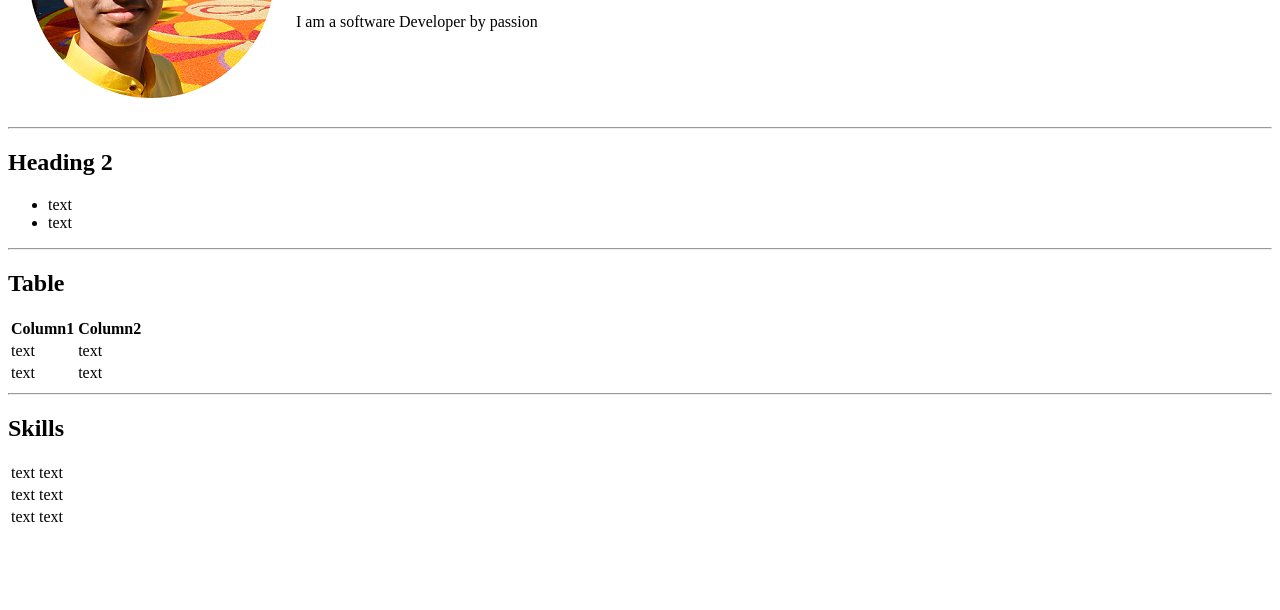
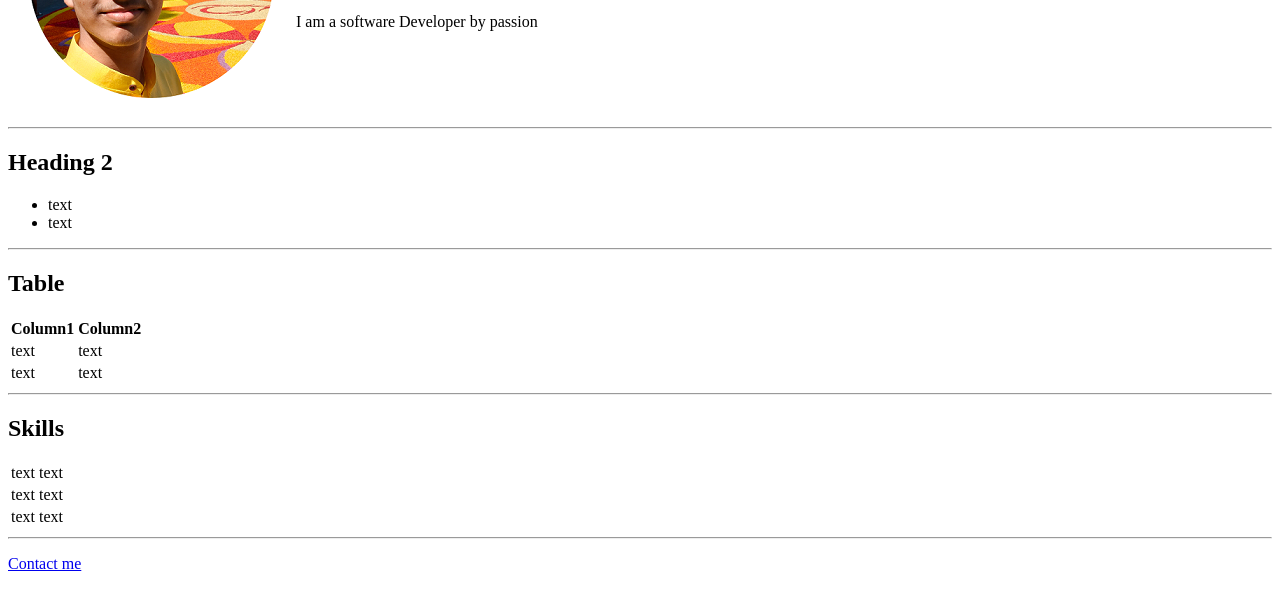
Before and after one commit to chinmay-j-pai/cv, a plain HTML site: page index.html in a window 1280 px wide. Shown: the part 176-786 px from the top of the page. Drawn offline with Linux system fonts and the light colour scheme.

Commit message:
added link to contact_me.html

```diff
--- a/index.html
+++ b/index.html
@@ -53,5 +53,7 @@
                 <td>text</td>
             </tr>
         </table>
+        <hr>
+        <p><a href="contact_me.html">Contact me</a></p>
     </body>
 </html>
```
